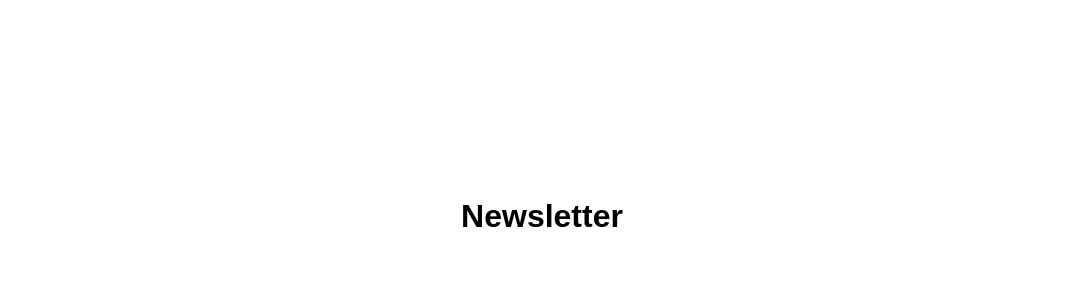
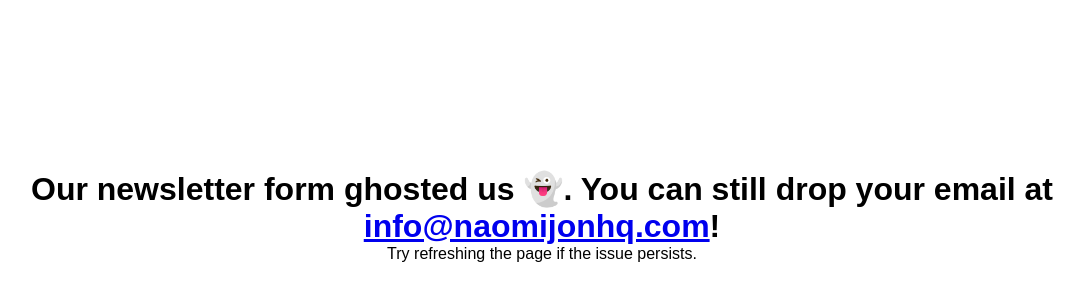
Before and after one commit to jespermhl/naomijonhq, a Next.js app: page /newsletter in a window 1280 px wide. Shown: the part 184-484 px from the top of the page, without its empty margins (98-1182 px from the left). Built offline with nearby package versions, Linux system fonts and the light colour scheme.

Commit message:
Create error message on newsletter page

```diff
--- a/app/newsletter/page.tsx
+++ b/app/newsletter/page.tsx
@@ -1,8 +1,13 @@
+import Link from "next/link";
+
 export default function NewsletterPage() {
     return (
         <main>
             <div style={{ display: 'flex', justifyContent: 'center', alignItems: 'center', height: '100vh', fontFamily: 'sans-serif' }}>
-                <h1>Newsletter</h1>
+                <div style={{ textAlign: 'center' }}>
+                    <h1>Our newsletter form ghosted us 👻. You can still drop your email at <Link href="mailto:info@naomijonhq.com">info@naomijonhq.com</Link>!</h1>
+                    <p>Try refreshing the page if the issue persists.</p>
+                </div>
             </div>
         </main>
     );
```
